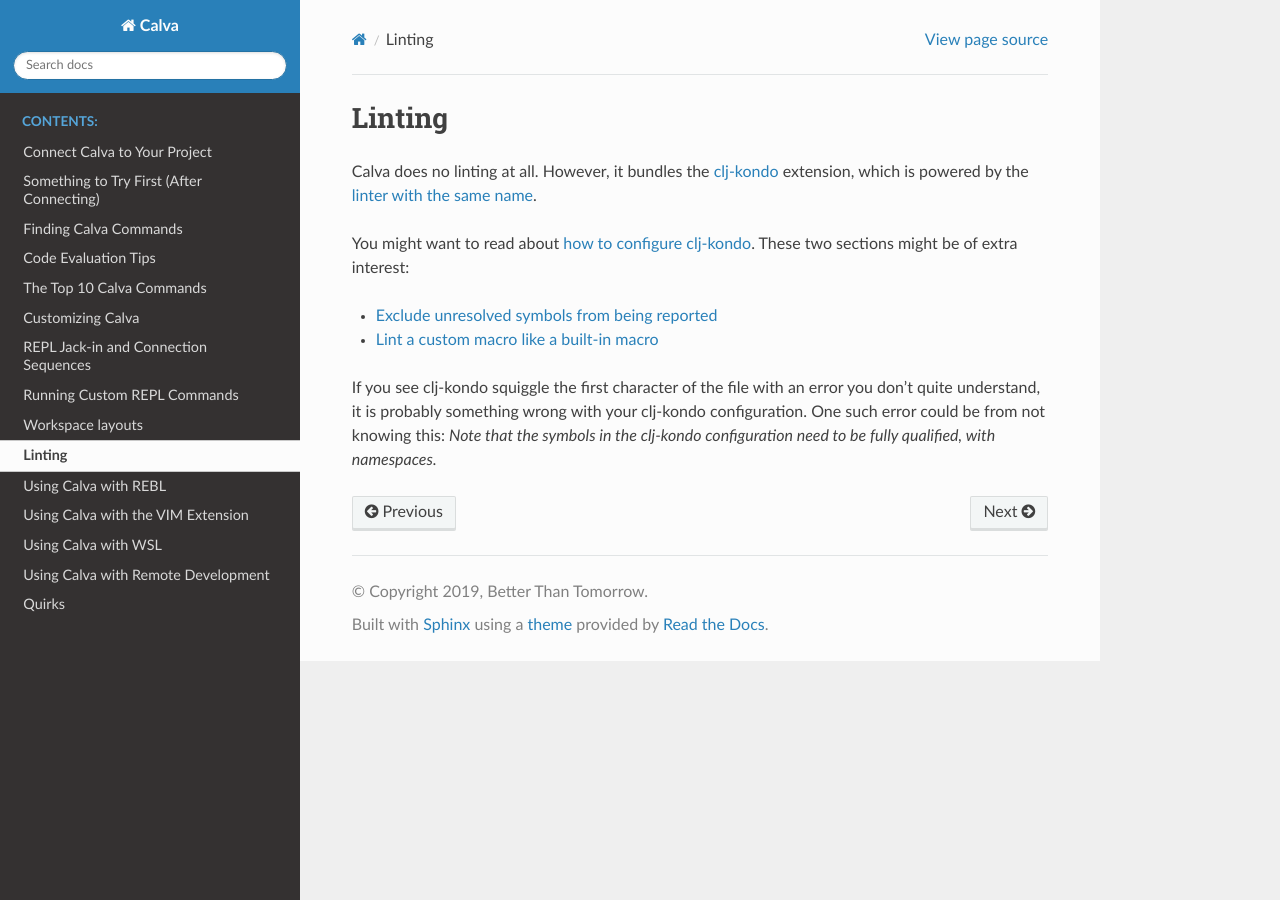
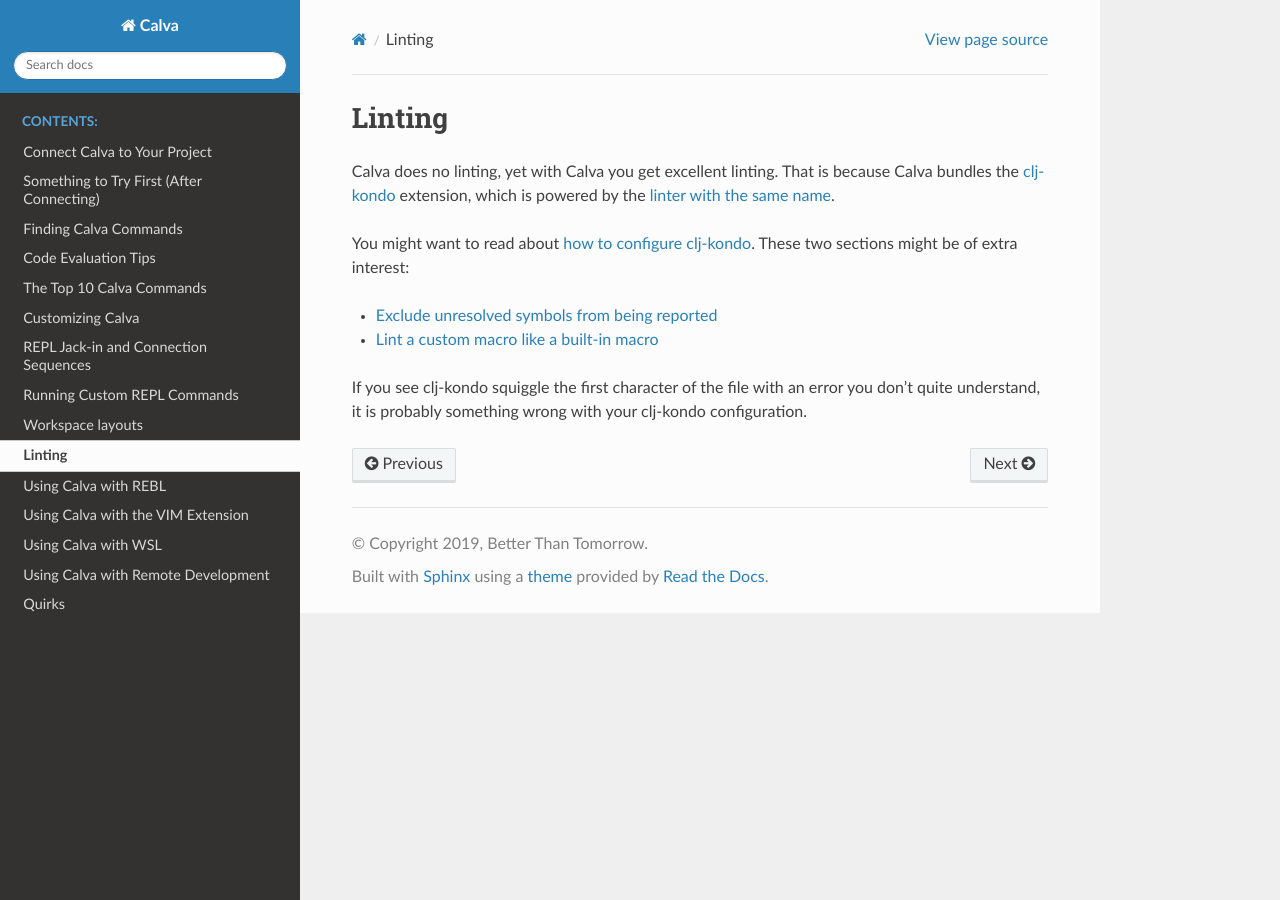
Before and after one commit to BetterThanTomorrow/calva, a Sphinx documentation site: the page built from docs/readthedocs/source/linting.md, in a window 1280 px wide. Built offline with Sphinx 7.4.7 and the Read the Docs theme 2.0.0, drawn with Linux system fonts in a browser that asks for light colours.

Commit message:
Remove confusion about qualified symbols

```diff
--- a/docs/readthedocs/source/linting.md
+++ b/docs/readthedocs/source/linting.md
@@ -1,9 +1,9 @@
 # Linting
 
-Calva does no linting at all. However, it bundles the [clj-kondo](https://marketplace.visualstudio.com/items?itemName=borkdude.clj-kondo) extension, which is powered by the [linter with the same name](https://github.com/borkdude/clj-kondo).
+Calva does no linting, yet with Calva you get excellent linting. That is because Calva bundles the [clj-kondo](https://marketplace.visualstudio.com/items?itemName=borkdude.clj-kondo) extension, which is powered by the [linter with the same name](https://github.com/borkdude/clj-kondo).
 
 You might want to read about [how to configure clj-kondo](https://github.com/borkdude/clj-kondo/blob/master/doc/config.md#configuration). These two sections might be of extra interest:
 * [Exclude unresolved symbols from being reported](https://github.com/borkdude/clj-kondo/blob/master/doc/config.md#exclude-unresolved-symbols-from-being-reported)
 * [Lint a custom macro like a built-in macro](https://github.com/borkdude/clj-kondo/blob/master/doc/config.md#lint-a-custom-macro-like-a-built-in-macro)
 
-If you see clj-kondo squiggle the first character of the file with an error you don't quite understand, it is probably something wrong with your clj-kondo configuration. One such error could be from not knowing this: _Note that the symbols in the clj-kondo configuration need to be fully qualified, with namespaces._
+If you see clj-kondo squiggle the first character of the file with an error you don't quite understand, it is probably something wrong with your clj-kondo configuration.
```
